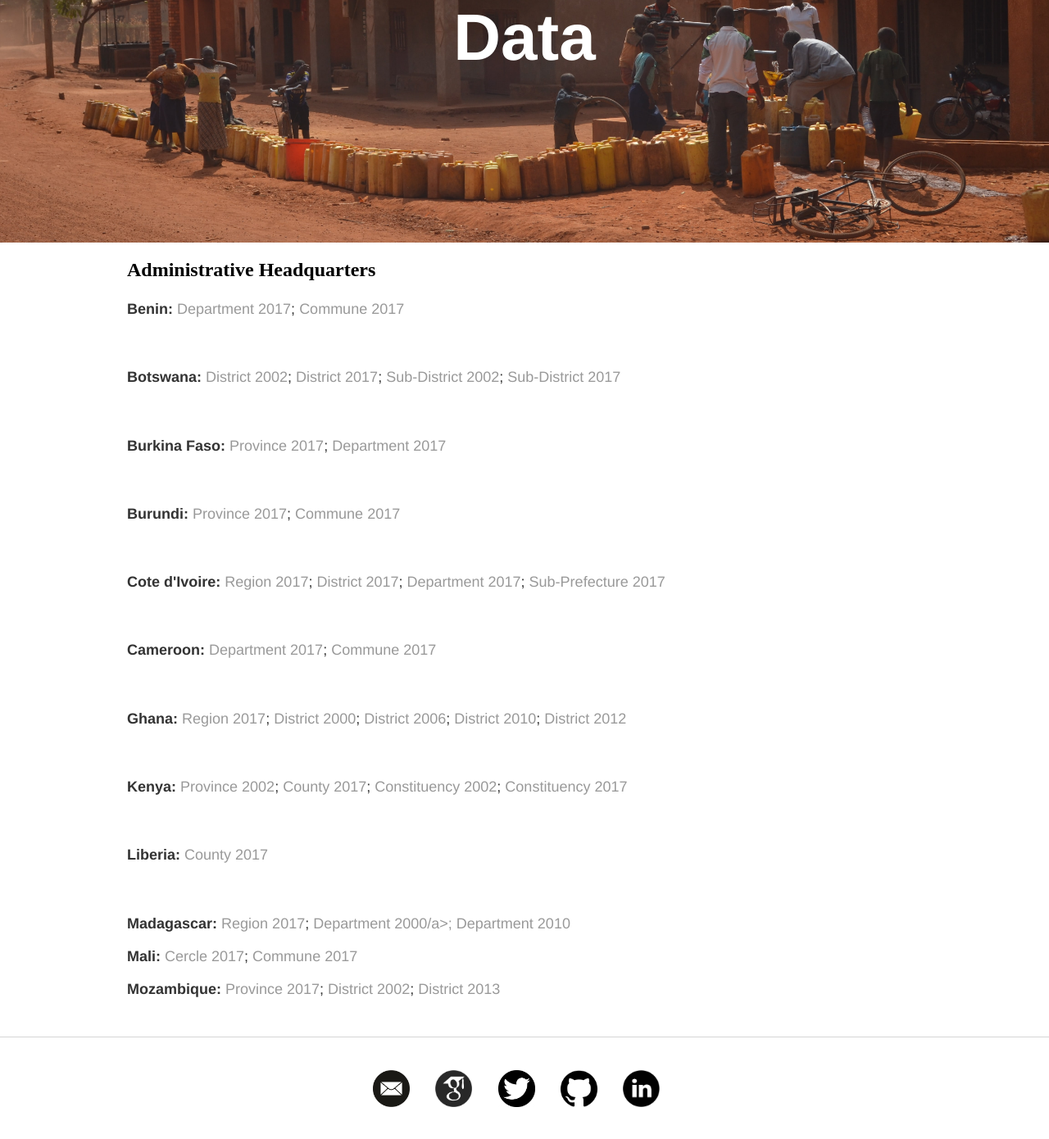
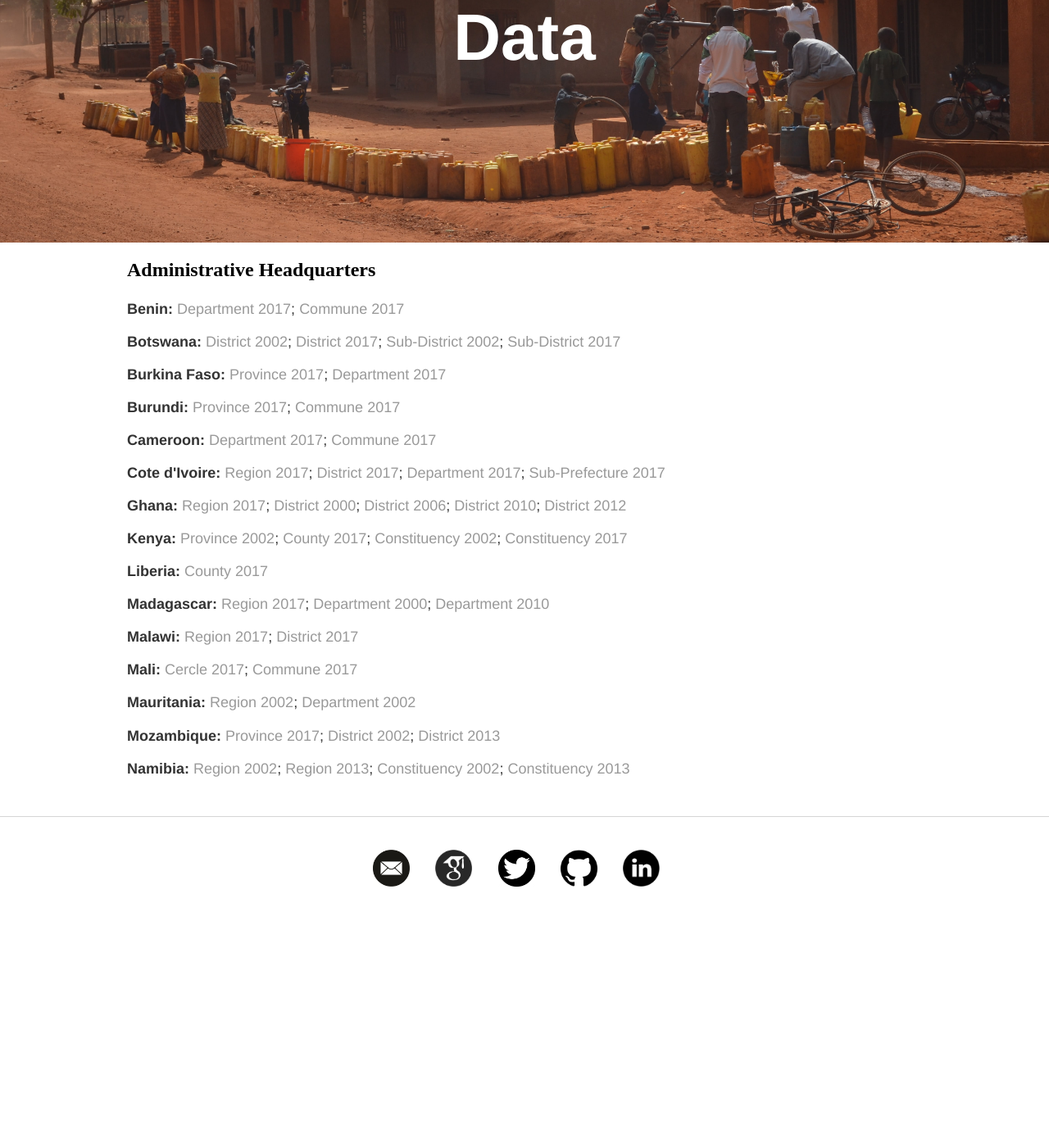
Before and after one commit to soeren-henn/soeren-henn.github.io, a Jekyll site: the page built from data/index.html, in a window 1280 px wide and 1400 px high, scrolled down 252 px. Shown: the top 1390 px of the window at 82% size. Built offline with Jekyll 4.4.1, drawn with Linux system fonts in a browser that asks for light colours; after the commit the page ends 1383 px from its top, so only the background shows below that.

Commit message:
Update index.html

```diff
--- a/data/index.html
+++ b/data/index.html
@@ -14,44 +14,21 @@ title: Data
 	<h2>Administrative Headquarters</h2>
 	<div class="paper">
 		<p><b>Benin:</b> <a href="/files/BEN_department_2017.csv" class="btn btn-default pull-right" title="PDF">Department 2017</a>; <a href="/files/BEN_commune_2017.csv" class="btn btn-default pull-right" title="PDF">Commune 2017</a></p>
-	</div>
+		<p><b>Botswana:</b> <a href="/files/BWA_district_2002.csv" class="btn btn-default pull-right" title="PDF">District 2002</a>; <a href="/files/BWA_district_2017.csv" class="btn btn-default pull-right" title="PDF">District 2017</a>; <a href="/files/BWA_subdistrict_2002.csv" class="btn btn-default pull-right" title="PDF">Sub-District 2002</a>; <a href="/files/BWA_subdistrict_2017.csv" class="btn btn-default pull-right" title="PDF">Sub-District 2017</a></p>
+		<p><b>Burkina Faso:</b> <a href="/files/BFA_province_2017.csv" class="btn btn-default pull-right" title="PDF">Province 2017</a>; <a href="/files/BFA_department_2017.csv" class="btn btn-default pull-right" title="PDF">Department 2017</a></p>
+		<p><b>Burundi:</b> <a href="/files/BDI_province_2017.csv" class="btn btn-default pull-right" title="PDF">Province 2017</a>; <a href="/files/BDI_commune_2017.csv" class="btn btn-default pull-right" title="PDF">Commune 2017</a></p>
+		<p><b>Cameroon:</b> <a href="/files/CMR_department_2017.csv" class="btn btn-default pull-right" title="PDF">Department 2017</a>; <a href="/files/CMR_commune_2017.csv" class="btn btn-default pull-right" title="PDF">Commune 2017</a></p>
+		<p><b>Cote d'Ivoire:</b> <a href="/files/CIV_region_2017.csv" class="btn btn-default pull-right" title="PDF">Region 2017</a>; <a href="/files/CIV_district_2017.csv" class="btn btn-default pull-right" title="PDF">District 2017</a>; <a href="/files/CIV_department_2017.csv" class="btn btn-default pull-right" title="PDF">Department 2017</a>; <a href="/files/CIV_subprefecture_2017.csv" class="btn btn-default pull-right" title="PDF">Sub-Prefecture 2017</a></p>
+		<p><b>Ghana:</b> <a href="/files/GHA_region_2017.csv" class="btn btn-default pull-right" title="PDF">Region 2017</a>; <a href="/files/GHA_district_2000.csv" class="btn btn-default pull-right" title="PDF">District 2000</a>; <a href="/files/GHA_district_2006.csv" class="btn btn-default pull-right" title="PDF">District 2006</a>; <a href="/files/GHA_district_2010.csv" class="btn btn-default pull-right" title="PDF">District 2010</a>; <a href="/files/GHA_district_2012.csv" class="btn btn-default pull-right" title="PDF">District 2012</a></p>
+		<p><b>Kenya:</b> <a href="/files/KEN_province_2002.csv" class="btn btn-default pull-right" title="PDF">Province 2002</a>; <a href="/files/KEN_county_2017.csv" class="btn btn-default pull-right" title="PDF">County 2017</a>; <a href="/files/KEN_constituency_2002.csv" class="btn btn-default pull-right" title="PDF">Constituency 2002</a>; <a href="/files/KEN_constituency_2017.csv" class="btn btn-default pull-right" title="PDF">Constituency 2017</a></p>
+		<p><b>Liberia:</b> <a href="/files/LBR_county_2017.csv" class="btn btn-default pull-right" title="PDF">County 2017</a></p>
+		<p><b>Madagascar:</b> <a href="/files/MDG_region_2017.csv" class="btn btn-default pull-right" title="PDF">Region 2017</a>; <a href="/files/MDG_department_2000.csv" class="btn btn-default pull-right" title="PDF">Department 2000</a>; <a href="/files/MDG_department_2010.csv" class="btn btn-default pull-right" title="PDF">Department 2010</a></p>
+		<p><b>Malawi:</b> <a href="/files/MWI_region_2017.csv" class="btn btn-default pull-right" title="PDF">Region 2017</a>; <a href="/files/MWI_district_2017.csv" class="btn btn-default pull-right" title="PDF">District 2017</a></p>
+		<p><b>Mali:</b> <a href="/files/MLI_cercle_2017.csv" class="btn btn-default pull-right" title="PDF">Cercle 2017</a>; <a href="/files/MLI_commune_2017.csv" class="btn btn-default pull-right" title="PDF">Commune 2017</a></p>
+		<p><b>Mauritania:</b> <a href="/files/MRT_region_2002.csv" class="btn btn-default pull-right" title="PDF">Region 2002</a>; <a href="/files/MRT_department_2002.csv" class="btn btn-default pull-right" title="PDF">Department 2002</a></p>
+		<p><b>Mozambique:</b> <a href="/files/MOZ_province_2017.csv" class="btn btn-default pull-right" title="PDF">Province 2017</a>; <a href="/files/MOZ_district_2002.csv" class="btn btn-default pull-right" title="PDF">District 2002</a>; <a href="/files/MOZ_district_2013.csv" class="btn btn-default pull-right" title="PDF">District 2013</a></p>
+		<p><b>Namibia:</b> <a href="/files/NAM_region_2002.csv" class="btn btn-default pull-right" title="PDF">Region 2002</a>; <a href="/files/NAM_region_2013.csv" class="btn btn-default pull-right" title="PDF">Region 2013</a>; <a href="/files/NAM_constituency_2002.csv" class="btn btn-default pull-right" title="PDF">Constituency 2002</a>; <a href="/files/NAM_constituency_2013.csv" class="btn btn-default pull-right" title="PDF">Constituency 2013</a></p>
 
-	<div class="paper">
-		<p><b>Botswana:</b> <a href="/files/BWA_district_2002.csv" class="btn btn-default pull-right" title="PDF">District 2002</a>; <a href="/files/BWA_district_2017.csv" class="btn btn-default pull-right" title="PDF">District 2017</a>; <a href="/files/BWA_subdistrict_2002.csv" class="btn btn-default pull-right" title="PDF">Sub-District 2002</a>; <a href="/files/BWA_subdistrict_2017.csv" class="btn btn-default pull-right" title="PDF">Sub-District 2017</a></p>
-	</div>
-
-	<div class="paper">
-		<p><b>Burkina Faso:</b> <a href="/files/BFA_province_2017.csv" class="btn btn-default pull-right" title="PDF">Province 2017</a>; <a href="/files/BFA_department_2017.csv" class="btn btn-default pull-right" title="PDF">Department 2017</a></p>
-	</div>
-
-	<div class="paper">
-		<p><b>Burundi:</b> <a href="/files/BDI_province_2017.csv" class="btn btn-default pull-right" title="PDF">Province 2017</a>; <a href="/files/BDI_commune_2017.csv" class="btn btn-default pull-right" title="PDF">Commune 2017</a></p>
-	</div>
-
-	<div class="paper">
-		<p><b>Cote d'Ivoire:</b> <a href="/files/CIV_region_2017.csv" class="btn btn-default pull-right" title="PDF">Region 2017</a>; <a href="/files/CIV_district_2017.csv" class="btn btn-default pull-right" title="PDF">District 2017</a>; <a href="/files/CIV_department_2017.csv" class="btn btn-default pull-right" title="PDF">Department 2017</a>; <a href="/files/CIV_subprefecture_2017.csv" class="btn btn-default pull-right" title="PDF">Sub-Prefecture 2017</a></p>
-	</div>
-
-	<div class="paper">
-		<p><b>Cameroon:</b> <a href="/files/CMR_department_2017.csv" class="btn btn-default pull-right" title="PDF">Department 2017</a>; <a href="/files/CMR_commune_2017.csv" class="btn btn-default pull-right" title="PDF">Commune 2017</a></p>
-	</div>
-
-	<div class="paper">
-		<p><b>Ghana:</b> <a href="/files/GHA_region_2017.csv" class="btn btn-default pull-right" title="PDF">Region 2017</a>; <a href="/files/GHA_district_2000.csv" class="btn btn-default pull-right" title="PDF">District 2000</a>; <a href="/files/GHA_district_2006.csv" class="btn btn-default pull-right" title="PDF">District 2006</a>; <a href="/files/GHA_district_2010.csv" class="btn btn-default pull-right" title="PDF">District 2010</a>; <a href="/files/GHA_district_2012.csv" class="btn btn-default pull-right" title="PDF">District 2012</a></p>
-	</div>
-
-	<div class="paper">
-		<p><b>Kenya:</b> <a href="/files/KEN_province_2002.csv" class="btn btn-default pull-right" title="PDF">Province 2002</a>; <a href="/files/KEN_county_2017.csv" class="btn btn-default pull-right" title="PDF">County 2017</a>; <a href="/files/KEN_constituency_2002.csv" class="btn btn-default pull-right" title="PDF">Constituency 2002</a>; <a href="/files/KEN_constituency_2017.csv" class="btn btn-default pull-right" title="PDF">Constituency 2017</a></p>
-	</div>
-
-	<div class="paper">
-		<p><b>Liberia:</b> <a href="/files/LBR_county_2017.csv" class="btn btn-default pull-right" title="PDF">County 2017</a></p>
-	</div>
-
-	<div class="paper">
-		<p><b>Madagascar:</b> <a href="/files/MDG_region_2017.csv" class="btn btn-default pull-right" title="PDF">Region 2017</a>; <a href="/files/MDG_department_2000.csv" class="btn btn-default pull-right" title="PDF">Department 2000/a>; <a href="/files/MDG_department_2010.csv" class="btn btn-default pull-right" title="PDF">Department 2010</a></p>
-		<p><b>Mali:</b> <a href="/files/MLI_cercle_2017.csv" class="btn btn-default pull-right" title="PDF">Cercle 2017</a>; <a href="/files/MLI_commune_2017.csv" class="btn btn-default pull-right" title="PDF">Commune 2017</a></p>
-		<p><b>Mozambique:</b> <a href="/files/MOZ_province_2017.csv" class="btn btn-default pull-right" title="PDF">Province 2017</a>; <a href="/files/MOZ_district_2002.csv" class="btn btn-default pull-right" title="PDF">District 2002</a>; <a href="/files/MOZ_district_2013.csv" class="btn btn-default pull-right" title="PDF">District 2013</a></p>
 	</div>
 
 </div>
```
